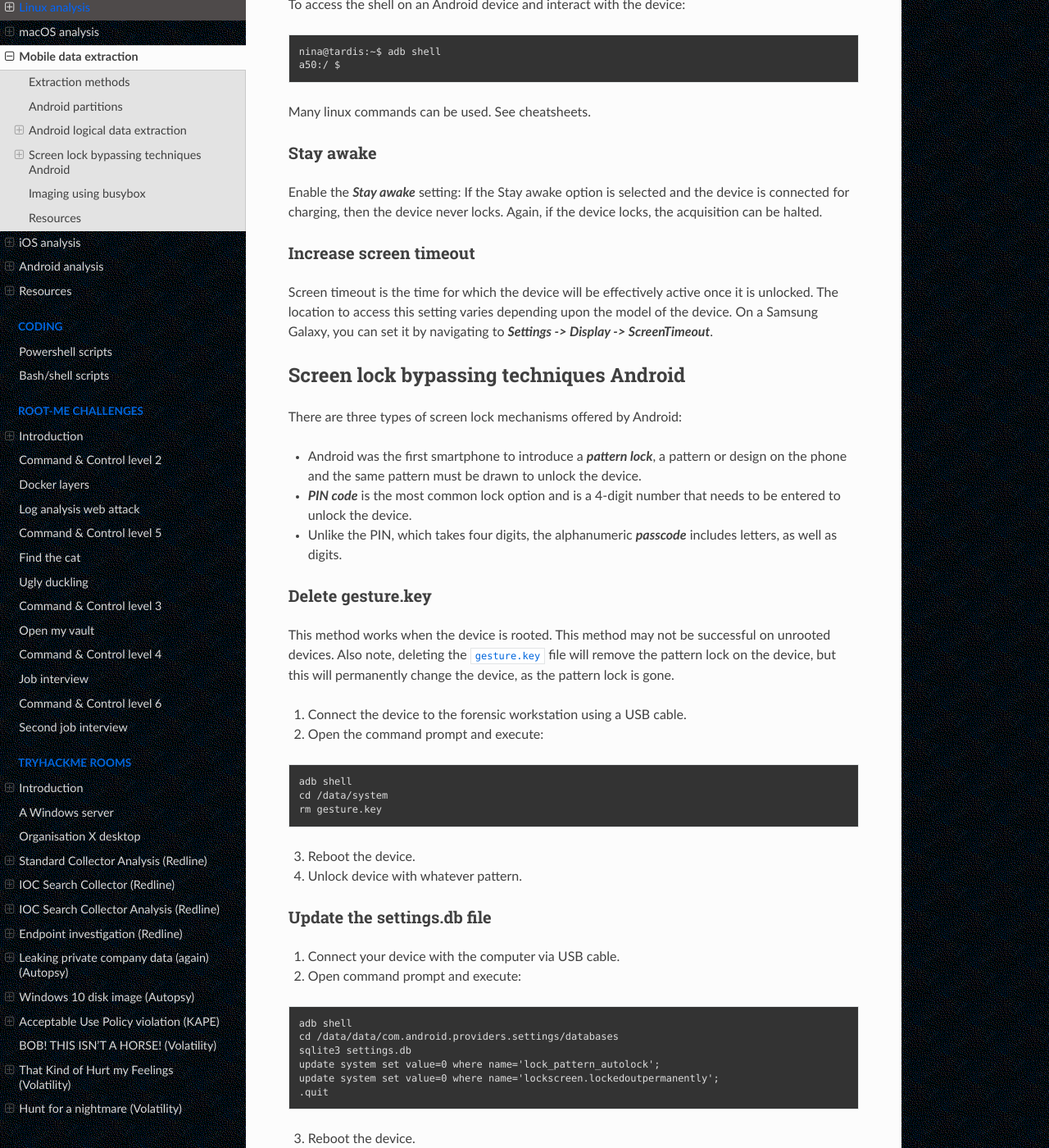
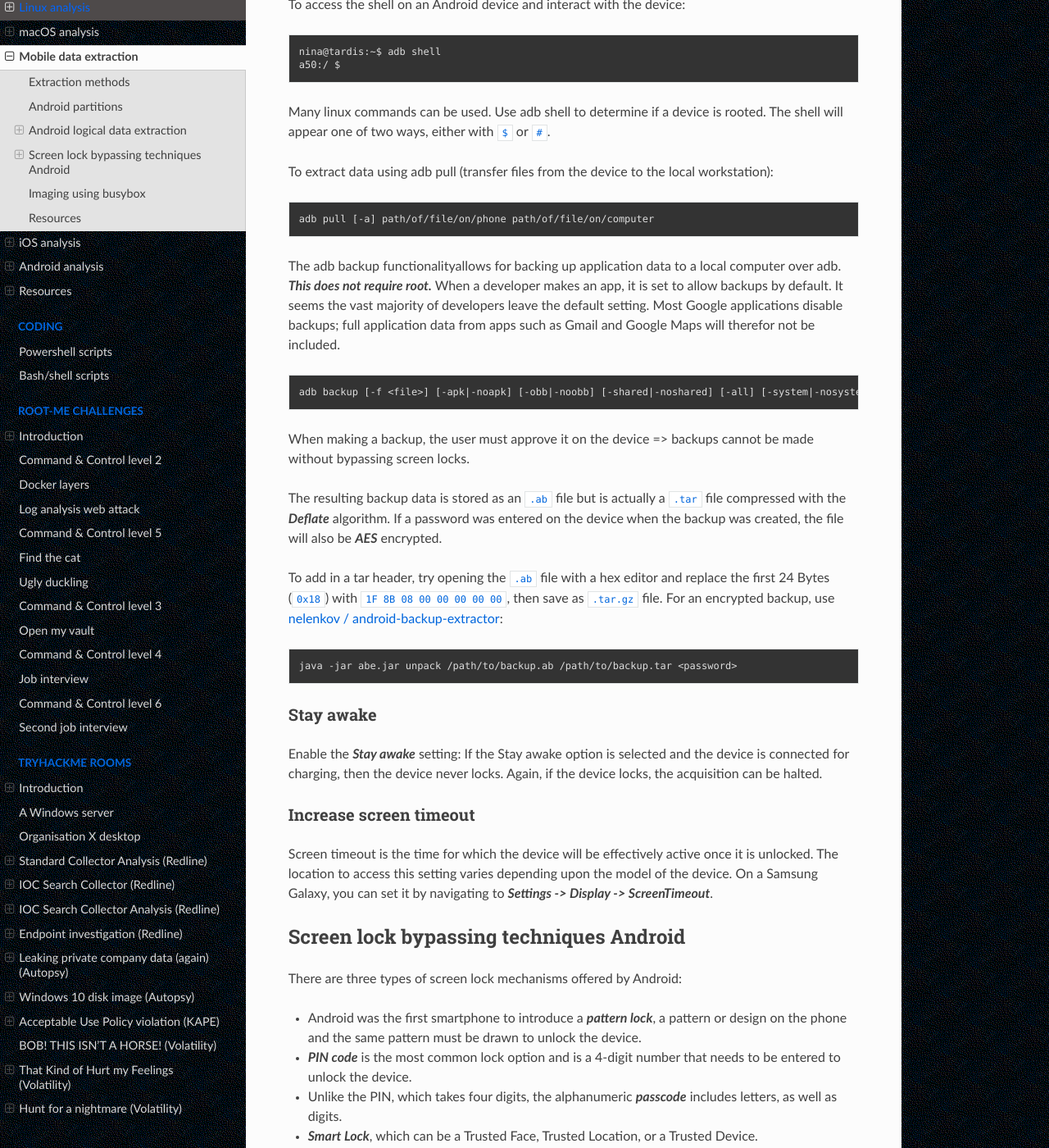
Before and after one commit to tymyrddin/blue-dfir, a Sphinx documentation site: the page built from source/docs/notes/mobile.md, in a window 1280 px wide and 1400 px high, scrolled down 3124 px. Shown: the whole window at 82% size. Built offline with Sphinx 7.4.7 and the Read the Docs theme 2.0.0, drawn with Linux system fonts in a browser that asks for light colours; some of the changed text lies outside the part shown.

Commit message:
++ android

````diff
--- a/source/docs/notes/mobile.md
+++ b/source/docs/notes/mobile.md
@@ -44,7 +44,7 @@ Starting from Android 4.2.2, Google has introduced the Secure USB debugging opti
 
 When the ***USB debugging*** option is selected, the device will run the adb daemon (`adbd`) in the background and will continuously look for a USB connection. The daemon will usually run under a non-privileged shell user account and thus will not provide access to the complete data. However, on rooted phones, `adbd` will run under the `root` account and thus provide access to all the data. It is not recommended to ***root a device*** to gain full access unless all other forensic methods fail. Should you choose to root an Android device, the methods must be well-documented and tested prior to attempting it on real evidence.
 
-### Android Debug Bridge
+### Use ADB
 
 The Android Debug Bridge (ADB) is a programming tool for debugging Android-based devices. The daemon on the Android device communicates with the server on the host PC through USB or TCP, which communicates with the end-client users via TCP.
 
@@ -63,7 +63,29 @@ nina@tardis:~$ adb shell
 a50:/ $
 ```
 
-Many linux commands can be used. See cheatsheets.
+Many linux commands can be used. Use adb shell to determine if a device is rooted. The shell will appear one of two ways, either with `$` or `#`.
+
+To extract data using adb pull (transfer files from the device to the local workstation):
+
+```text
+adb pull [-a] path/of/file/on/phone path/of/file/on/computer
+```
+
+The adb backup functionalityallows for backing up application data to a local computer over adb. ***This does not require root.*** When a developer makes an app, it is set to allow backups by default. It seems the vast majority of developers leave the default setting. Most Google applications disable backups; full application data from apps such as Gmail and Google Maps will therefor not be included.
+
+```text
+adb backup [-f <file>] [-apk|-noapk] [-obb|-noobb] [-shared|-noshared] [-all] [-system|-nosystem] [<packages…>]
+```
+
+When making a backup, the user must approve it on the device => backups cannot be made without bypassing screen locks.
+
+The resulting backup data is stored as an `.ab` file but is actually a `.tar` file compressed with the ***Deflate*** algorithm. If a password was entered on the device when the backup was created, the file will also be ***AES*** encrypted.
+
+To add in a tar header, try opening the `.ab` file with a hex editor and replace the first 24 Bytes (`0x18`) with `1F 8B 08 00 00 00 00 00`, then save as `.tar.gz` file. For an encrypted backup, use [nelenkov / android-backup-extractor](https://github.com/nelenkov/android-backup-extractor/releases):
+
+```text
+java -jar abe.jar unpack /path/to/backup.ab /path/to/backup.tar <password>
+```
 
 ### Stay awake
 
@@ -81,6 +103,7 @@ There are three types of screen lock mechanisms offered by Android:
 * Android was the first smartphone to introduce a ***pattern lock***, a pattern or design on the phone and the same pattern must be drawn to unlock the device.
 * ***PIN code*** is the most common lock option and is a 4-digit number that needs to be entered to unlock the device.
 * Unlike the PIN, which takes four digits, the alphanumeric ***passcode*** includes letters, as well as digits.
+* ***Smart Lock***, which can be a Trusted Face, Trusted Location, or a Trusted Device.
 
 ### Delete gesture.key
 
@@ -93,23 +116,6 @@ This method works when the device is rooted. This method may not be successful o
 adb shell
 cd /data/system
 rm gesture.key
-```
-
-3. Reboot the device.
-4. Unlock device with whatever pattern.
-
-### Update the settings.db file
-
-1. Connect your device with the computer via USB cable.
-2. Open command prompt and execute:
-
-```text
-adb shell
-cd /data/data/com.android.providers.settings/databases
-sqlite3 settings.db
-update system set value=0 where name='lock_pattern_autolock';
-update system set value=0 where name='lockscreen.lockedoutpermanently';
-.quit
 ```
 
 3. Reboot the device.
````
